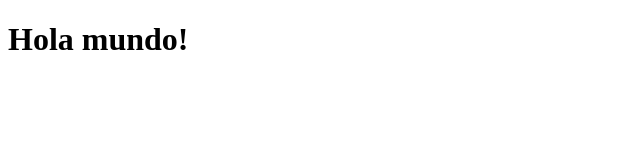
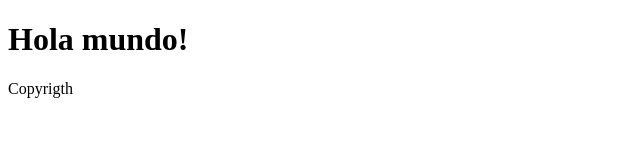
Before and after one commit to joaquinpereyraherrera/mi_repositorio, a plain HTML site: page index.html in a window 1280 px wide. Shown: the full height of the page, 0-640 px from the left. Drawn offline with Linux system fonts and the light colour scheme.

Commit message:
Agregando el footer

```diff
--- a/index.html
+++ b/index.html
@@ -8,5 +8,8 @@
 </head>
 <body>
     <h1>Hola mundo!</h1>
+    <footer>
+        <p>Copyrigth</p>
+    </footer>
 </body>
 </html>
```
Also changed, not shown: 1 other file.
